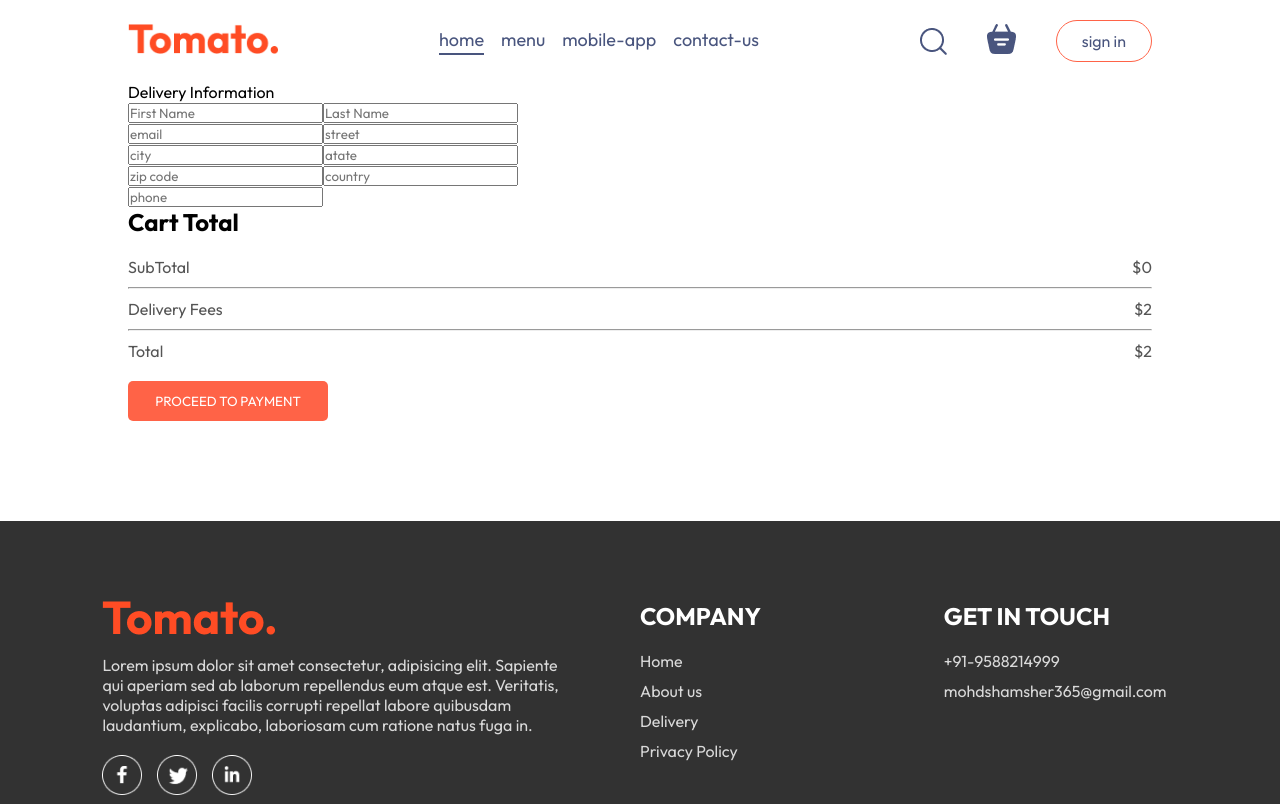
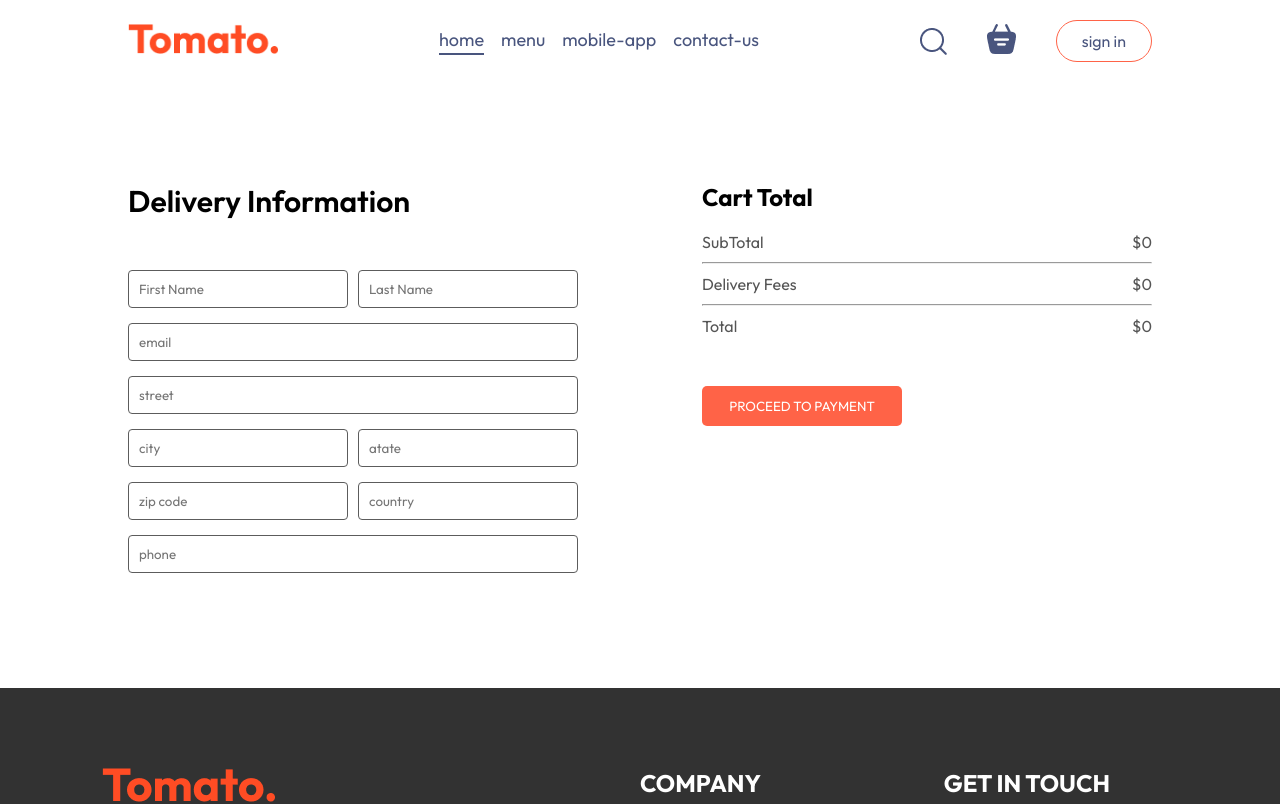
Before and after one commit to ShamsherCoder09/Food-Deliver-Web-App, a React (Vite) app in the folder frontend/: page /order in a window 1280 px wide. Shown: the top 804 px of the page. Built offline with nearby package versions, Linux system fonts and the light colour scheme.

Commit message:
cart css add and frontend almost completed

```diff
--- a/frontend/src/pages/Cart/Cart.jsx
+++ b/frontend/src/pages/Cart/Cart.jsx
@@ -51,12 +51,12 @@
             <hr />
             <div className="cart-total-details">
               <p>Delivery Fees</p>
-              <p>${2}</p>
+              <p>${getTotalCartAmount()===0?0:2}</p>
             </div>
             <hr />
             <div className="cart-total-details">
               <p>Total</p>
-              <p>${getTotalCartAmount()+2}</p>
+              <p>${getTotalCartAmount()===0?0:getTotalCartAmount()+2}</p>
             </div>
           </div>
           <button onClick={()=>navigate("/order")}>PROCEED TO CHECKOUT</button>
--- a/frontend/src/pages/PlaceOrder/PlaceOrder.css
+++ b/frontend/src/pages/PlaceOrder/PlaceOrder.css
@@ -1,3 +1,35 @@
 .place-order{
-
+    display: flex;
+    align-items: start;
+    justify-content: space-between;
+    gap: 50px;
+    margin-top: 100px;
 }
+.place-order-left{
+    width: 100%;
+    max-width: max(30%, 450px);
+}
+.place-order-left .title{
+    font-size: 30px;
+    font-weight: 600;
+    margin-bottom: 50px;
+}
+.place-order-left input{
+    margin-bottom: 15px;
+    padding: 10px;
+    border: 1px solid #5c5c5c;
+    outline-color: tomato;
+    border-radius: 4px;
+    width: 100%;
+}
+.place-order-left .multi-fields{
+    display: flex;
+    gap: 10px;
+}
+.place-order-right{
+    width: 100%;
+    max-width: max(40% ,450px);
+}
+.place-order .cart-total button{
+    margin-top: 30px;
+}
--- a/frontend/src/pages/PlaceOrder/PlaceOrder.jsx
+++ b/frontend/src/pages/PlaceOrder/PlaceOrder.jsx
@@ -37,12 +37,12 @@
             <hr />
             <div className="cart-total-details">
               <p>Delivery Fees</p>
-              <p>${2}</p>
+              <p>${getTotalCartAmount()===0?0:2}</p>
             </div>
             <hr />
             <div className="cart-total-details">
               <p>Total</p>
-              <p>${getTotalCartAmount()+2}</p>
+              <p>${getTotalCartAmount()===0?0:getTotalCartAmount()+2}</p>
             </div>
           </div>
           <button>PROCEED TO PAYMENT</button>
```
